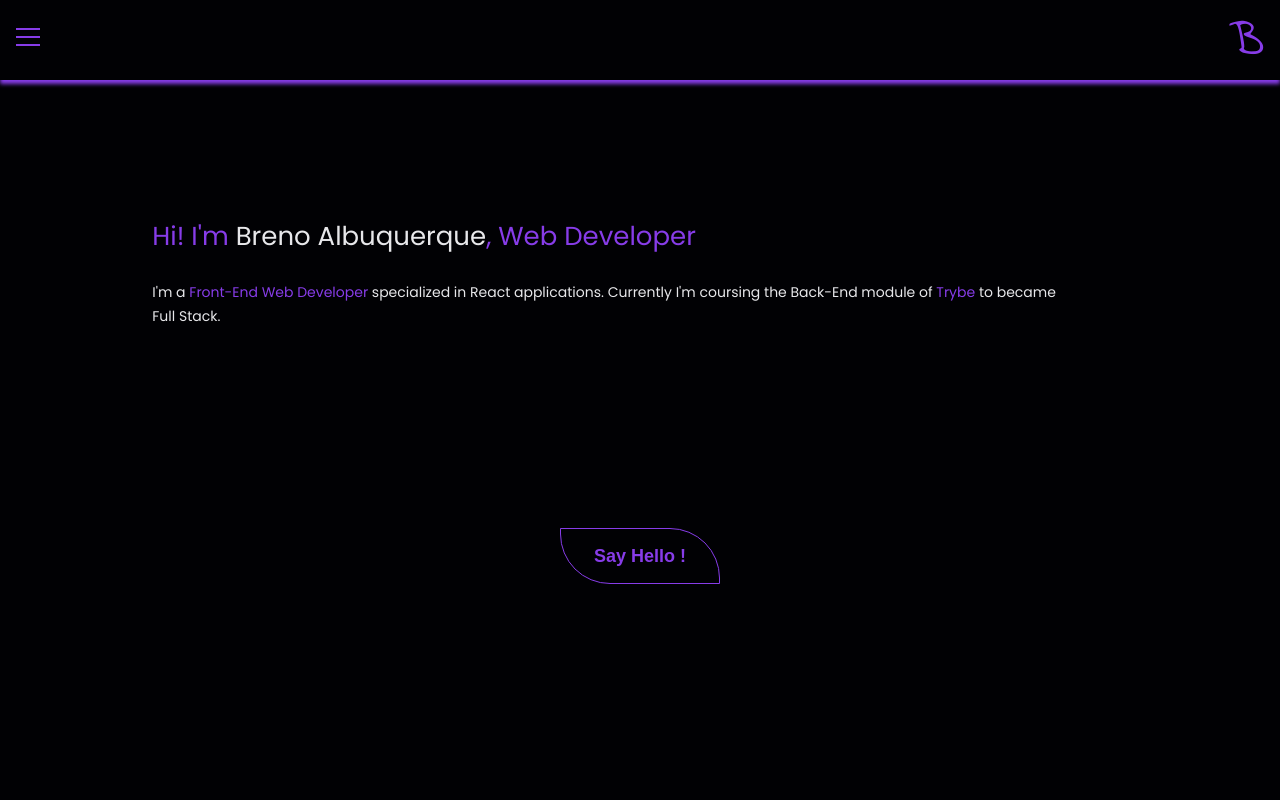
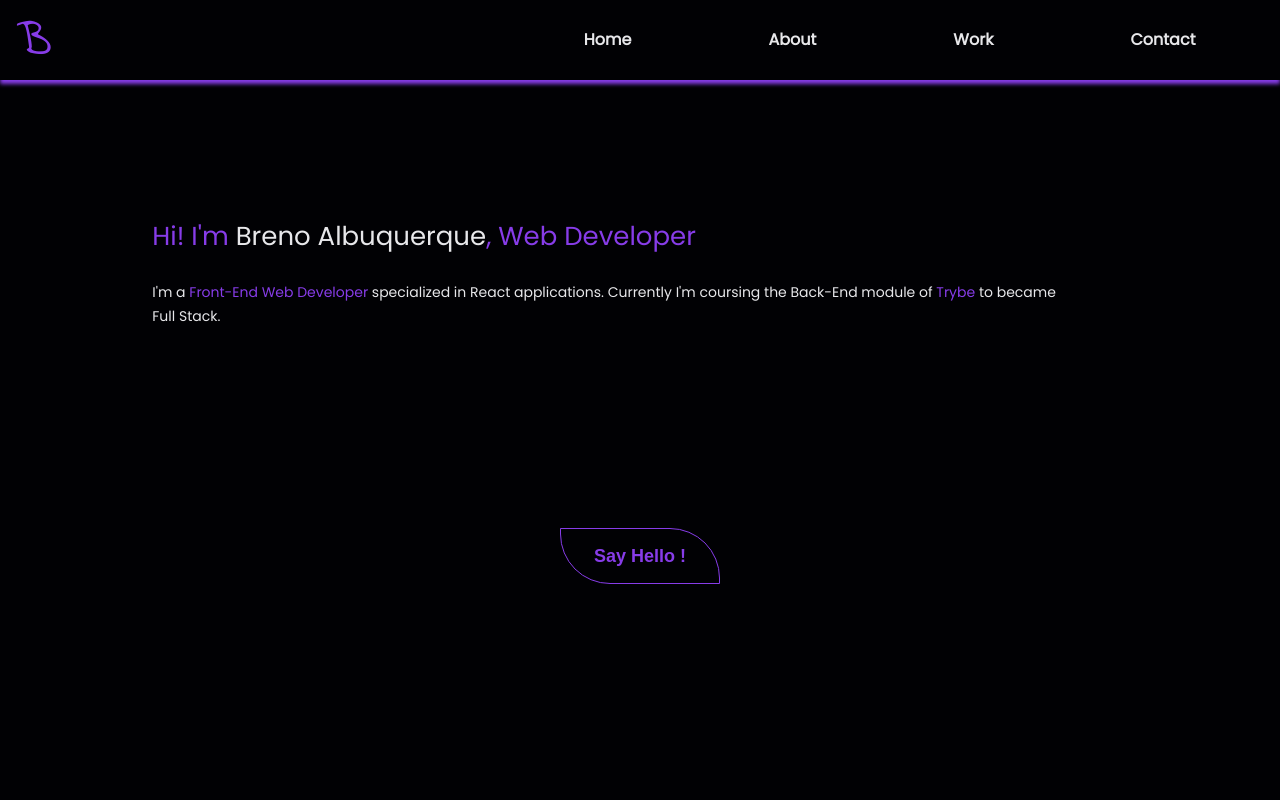
Before and after one commit to Breno-Albuquerque/Breno-Albuquerque.github.io, a React (Create React App) app: page / in a window 1280 px wide. Shown: the top 800 px of the page. Built offline with nearby package versions, Linux system fonts and the light colour scheme.

Commit message:
feat: responsive - hamburguer menu

```diff
--- a/src/components/Header.js
+++ b/src/components/Header.js
@@ -22,6 +22,27 @@ const Container = styled.header`
   height: 10vh;
 `
 
+const Nav = styled.nav`
+  width: 60%;
+
+  @media(max-width: 768px) {
+    display: none;
+  }
+`
+
+const NavOl = styled.ol`
+  display: flex;
+  justify-content: space-around;
+  align-items: center;
+
+  width: 100%;
+`
+
+const NavLi = styled.li`
+  color: ${props => props.theme.white};
+  font-weight: 900;
+`
+
 const MenuBox = styled.button`
   position: relative;
   height: 24px;
@@ -33,6 +54,10 @@ const MenuBox = styled.button`
 
   border: none;
   background: none;
+
+  @media(min-width: 768px) {
+    display: none;
+  }
 `
 
 const MenuLine = styled.span`
@@ -70,6 +95,7 @@ function Header() {
 
   return (
     <Container>
+      <Bsymbol/>
 
       <MenuBox onClick={ handleMenuClick }>
         <MenuLine wasClicked={ wasClicked } position={'top'} />
@@ -77,9 +103,18 @@ function Header() {
         <MenuLine wasClicked={ wasClicked } position={'bottom'}/>
       </MenuBox>
 
+      <Nav>
+        <NavOl>
+          <NavLi>Home</NavLi>
+          <NavLi>About</NavLi>
+          <NavLi>Work</NavLi>
+          <NavLi>Contact</NavLi>
+        </NavOl>
+      </Nav>
+
       <Menu wasClicked={ wasClicked } />
 
-      <Bsymbol/>
+
     </Container>
   )
 }
--- a/src/components/Menu.js
+++ b/src/components/Menu.js
@@ -4,7 +4,7 @@ import styled from 'styled-components';
 const Container = styled.div`
   position: absolute;
   top: 0;
-  left: ${props => props.wasClicked ? '0' : '-85%'};
+  right: ${props => props.wasClicked ? '0' : '-85%'};
 
   box-sizing: border-box;
   padding: 16px;
@@ -57,6 +57,7 @@ function Menu({ wasClicked }) {
     <Container wasClicked={ wasClicked } >
       <Nav>
         <List>
+          <Li><Arrow>chevron_right</Arrow> Home</Li>
           <Li><Arrow>chevron_right</Arrow> About</Li>
           <Li><Arrow>chevron_right</Arrow> Work</Li>
           <Li><Arrow>chevron_right</Arrow> Contact</Li>
--- a/src/subComponents/ContactCard.js
+++ b/src/subComponents/ContactCard.js
@@ -51,4 +51,4 @@ function ContactCard({ data }) {
   )
 }
 
-export default ContactCard
+export default ContactCard;
```
